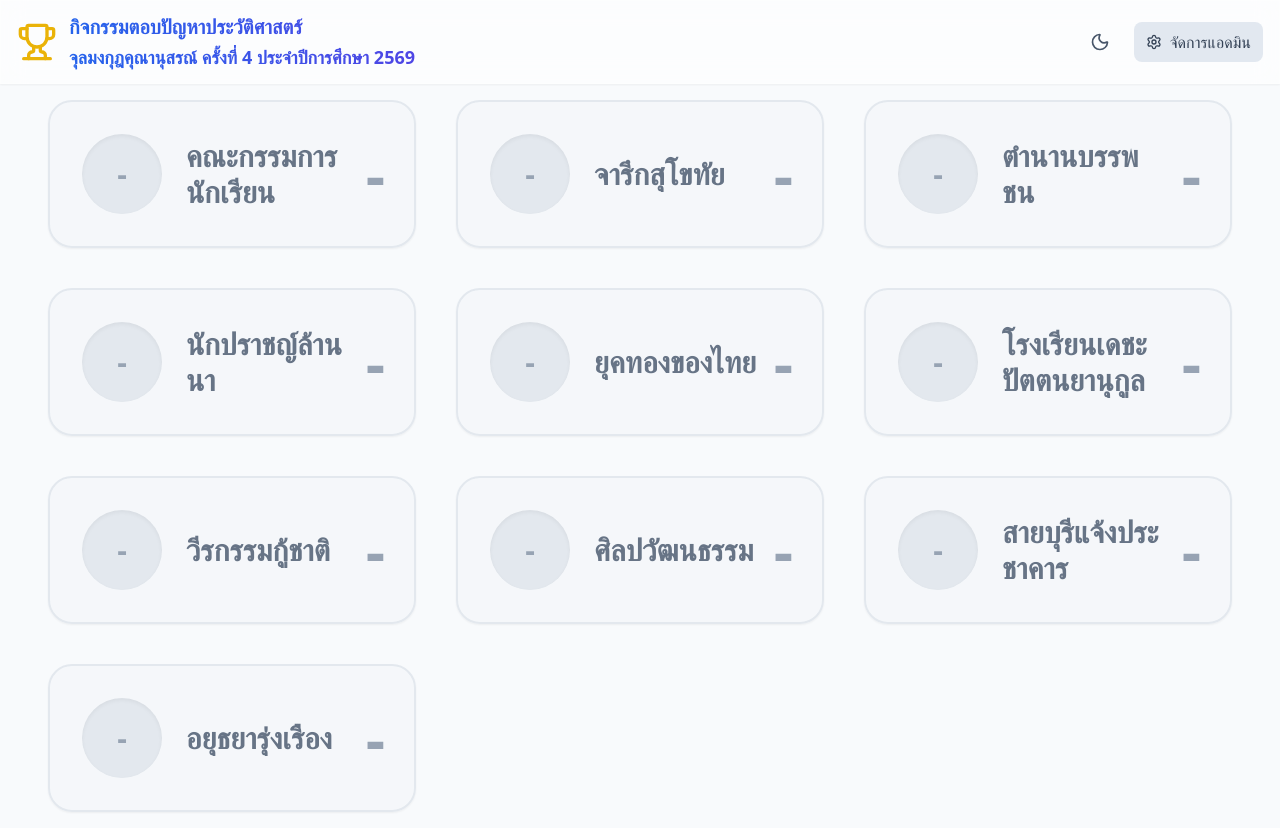
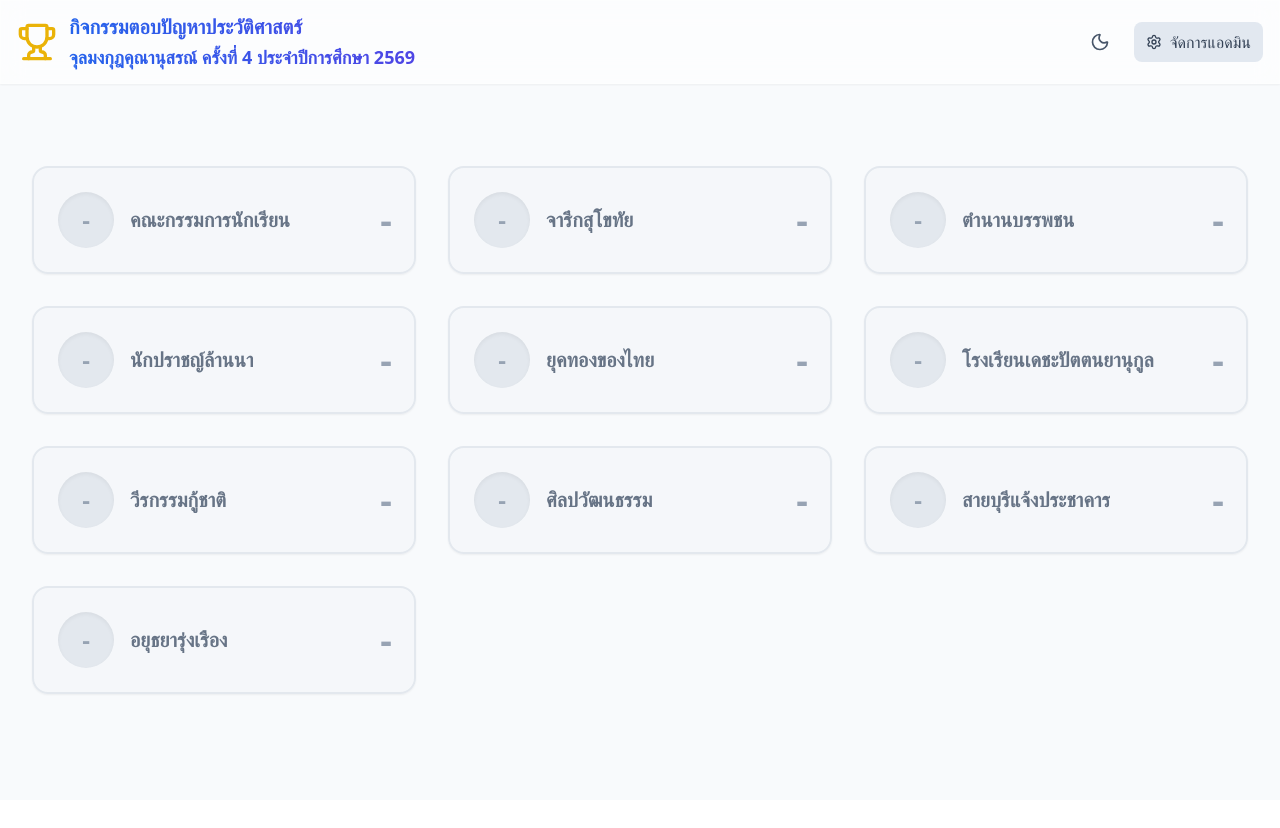
Before and after one commit to phongampaidh-cpu/leaderboard, a React (Vite) app: page / in a window 1280 px wide. After the commit the page ends 800 px from the top, so only its background shows below. Built offline with nearby package versions, Linux system fonts and the light colour scheme.

Commit message:
Update App.jsx

```diff
--- a/src/App.jsx
+++ b/src/App.jsx
@@ -1,12 +1,11 @@
 import React, { useState, useEffect, useRef } from 'react';
 import {
   Trophy, Medal, Settings, UserPlus, Trash2, Edit2,
-  RefreshCcw, Moon, Sun, ArrowLeft, PartyPopper,
-  FileSpreadsheet, X, Minus, Plus, Printer, MonitorPlay
+  RefreshCcw, Moon, Sun, MonitorPlay, PartyPopper,
+  FileSpreadsheet, X, Minus, Plus, Printer
 } from 'lucide-react';
 
-/* STREAMING_CHUNK:Initializing Graphic Components... */
-// คอมโพเนนต์กราฟิกเด็กนักเรียน (ใส่ชุดนักเรียน)
+// คอมโพเนนต์กราฟิกเด็กนักเรียน
 const StudentMascot = ({ className }) => (
   <svg className={className} viewBox="0 0 100 100" fill="none" xmlns="http://www.w3.org/2000/svg">
     <g transform="translate(0, 5)">
@@ -31,7 +30,6 @@ const StudentMascot = ({ className }) => (
 );
 
 const App = () => {
-  /* STREAMING_CHUNK:Initializing States... */
   const [teams, setTeams] = useState(() => {
     const saved = localStorage.getItem('bmpn_teams');
     if (saved) return JSON.parse(saved);
@@ -72,7 +70,6 @@ const App = () => {
   const [animatingTeams, setAnimatingTeams] = useState(new Set());
   const prevTeamsRef = useRef(teams);
 
-  /* STREAMING_CHUNK:Setting up Effects and Syncing... */
   useEffect(() => {
     const script = document.createElement('script');
     script.src = 'https://cdn.jsdelivr.net/npm/canvas-confetti@1.9.3/dist/confetti.browser.min.js';
@@ -158,7 +155,6 @@ const App = () => {
     }
   }, [darkMode]);
 
-  /* STREAMING_CHUNK:Defining Logic and Functions... */
   const sortedTeams = [...teams].sort((a, b) => {
     if (b.score === a.score) return a.name.localeCompare(b.name, 'th');
     return b.score - a.score;
@@ -242,7 +238,6 @@ const App = () => {
     };
   };
 
-  /* STREAMING_CHUNK:Setting up Global CSS... */
   const customStyles = `
     .glass-panel { background: rgba(255, 255, 255, 0.6); backdrop-filter: blur(12px); -webkit-backdrop-filter: blur(12px); border: 1px solid rgba(255, 255, 255, 0.3); }
     .dark .glass-panel { background: rgba(30, 41, 59, 0.7); border: 1px solid rgba(255, 255, 255, 0.1); }
@@ -251,20 +246,20 @@ const App = () => {
 
     /* แอนิเมชันกระโดดเด้งจากด้านหลัง (Jump Behind) */
     @keyframes jumpUp {
-      0% { transform: translate(-50%, 60%); opacity: 0; }
-      15% { transform: translate(-50%, -95%) scale(1.1); opacity: 1; }
-      30% { transform: translate(-50%, -65%) scale(1); opacity: 1; }
-      45% { transform: translate(-50%, -85%) scale(1.05); opacity: 1; }
-      65% { transform: translate(-50%, -65%) scale(1); opacity: 1; }
-      85% { transform: translate(-50%, -65%); opacity: 1; }
-      100% { transform: translate(-50%, 60%); opacity: 0; }
+      0% { transform: translate(-50%, 50%); opacity: 0; }
+      15% { transform: translate(-50%, -100%) scale(1.1); opacity: 1; }
+      30% { transform: translate(-50%, -60%) scale(1); opacity: 1; }
+      45% { transform: translate(-50%, -80%) scale(1.05); opacity: 1; }
+      65% { transform: translate(-50%, -60%) scale(1); opacity: 1; }
+      85% { transform: translate(-50%, -60%); opacity: 1; }
+      100% { transform: translate(-50%, 50%); opacity: 0; }
     }
 
     .student-jump {
       position: absolute;
       left: 50%;
       top: 0;
-      transform: translate(-50%, 60%);
+      transform: translate(-50%, 50%);
       z-index: 0; /* ซ่อนไว้หลังป้ายคะแนน */
       opacity: 0;
       pointer-events: none;
@@ -297,91 +292,90 @@ const App = () => {
 
   // คอมโพเนนต์สำหรับแท่นรางวัล รองรับทั้งจอ TV และจอ Preview
   const PodiumView = ({ rank1, rank2, rank3, isPreview = false }) => (
-    <div className={`flex flex-row justify-center items-end gap-2 sm:gap-6 lg:gap-10 px-2 w-full ${
-      isPreview ? 'h-[200px] mt-2 mb-4' : 'h-[350px] sm:h-[450px] lg:h-[550px] 2xl:h-[650px] mt-8 sm:mt-12 mb-8 2xl:mb-12'
+    <div className={`flex flex-row justify-center items-end gap-2 sm:gap-4 lg:gap-8 px-2 w-full max-w-6xl mx-auto ${
+      isPreview ? 'mt-4 mb-2' : 'mt-16 lg:mt-24 2xl:mt-32 mb-8 lg:mb-12'
     }`}>
 
       {/* แท่นอันดับ 2 */}
       {rank2 ? (
-        <div className={`flex flex-col items-center w-[30%] ${isPreview ? 'max-w-[150px]' : 'max-w-[320px] 2xl:max-w-[400px]'} animate-fade-in-up relative ${animatingTeams.has(rank2.id) ? 'is-animating' : ''}`} style={{ animationDelay: '0.1s' }}>
+        <div className={`flex flex-col items-center w-[30%] ${isPreview ? 'max-w-[120px]' : 'max-w-[300px]'} animate-fade-in-up relative ${animatingTeams.has(rank2.id) ? 'is-animating' : ''}`} style={{ animationDelay: '0.1s' }}>
 
           <div className="student-jump">
-            <StudentMascot className={isPreview ? "w-16 h-16 drop-shadow-lg" : "w-32 h-32 lg:w-48 lg:h-48 2xl:w-60 2xl:h-60 drop-shadow-xl"} />
+            <StudentMascot className={isPreview ? "w-12 h-12 drop-shadow-lg" : "w-24 h-24 lg:w-32 lg:h-32 2xl:w-40 2xl:h-40 drop-shadow-xl"} />
           </div>
 
           <div className={`flex flex-col items-center justify-center mb-2 bg-gradient-to-r from-slate-200 to-gray-100 dark:from-slate-700 dark:to-gray-800 rounded-2xl shadow-xl border border-slate-300 dark:border-slate-500 w-full relative z-10 text-center transition-transform hover:-translate-y-1 scale-[1.01] ${
-            isPreview ? 'p-2 min-h-[70px]' : 'p-4 lg:p-6 2xl:p-8 min-h-[140px] lg:min-h-[180px] 2xl:min-h-[220px]'
+            isPreview ? 'p-2 min-h-[60px]' : 'p-3 lg:p-5 min-h-[100px] lg:min-h-[140px]'
           }`}>
-            <Medal className={`${isPreview ? 'w-5 h-5 mb-1' : 'w-10 h-10 lg:w-16 lg:h-16 2xl:w-20 2xl:h-20 mb-2 lg:mb-3'} text-slate-500 dark:text-slate-300 drop-shadow-md flex-shrink-0`} />
-            <span className={`font-bold break-words line-clamp-2 w-full text-slate-800 dark:text-white leading-snug ${isPreview ? 'text-[10px]' : 'text-sm lg:text-2xl 2xl:text-3xl'}`}>{rank2.name}</span>
-            <div className="flex items-baseline gap-1 mt-1 lg:mt-2 justify-center w-full">
-              <span className={`font-black text-slate-700 dark:text-slate-200 tracking-tighter ${isPreview ? 'text-sm' : 'text-3xl lg:text-5xl 2xl:text-6xl'}`}>{rank2.score.toLocaleString()}</span>
-              <span className={`font-bold text-slate-400 dark:text-slate-500 ${isPreview ? 'text-[8px]' : 'text-xs lg:text-base 2xl:text-xl'}`}>คะแนน</span>
+            <Medal className={`${isPreview ? 'w-4 h-4 mb-0.5' : 'w-8 h-8 lg:w-12 lg:h-12 mb-1 lg:mb-2'} text-slate-500 dark:text-slate-300 drop-shadow-md flex-shrink-0`} />
+            <span className={`font-bold break-words line-clamp-2 w-full text-slate-800 dark:text-white leading-snug ${isPreview ? 'text-[9px]' : 'text-xs lg:text-lg 2xl:text-xl'}`}>{rank2.name}</span>
+            <div className="flex items-baseline gap-1 mt-1 justify-center w-full">
+              <span className={`font-black text-slate-700 dark:text-slate-200 tracking-tighter ${isPreview ? 'text-xs' : 'text-2xl lg:text-4xl 2xl:text-5xl'}`}>{rank2.score.toLocaleString()}</span>
+              <span className={`font-bold text-slate-400 dark:text-slate-500 ${isPreview ? 'text-[7px]' : 'text-[10px] lg:text-sm'}`}>คะแนน</span>
             </div>
           </div>
           <div className={`w-full bg-gradient-to-t from-slate-300 to-slate-100 dark:from-slate-700 dark:to-slate-500 rounded-t-xl shadow-inner flex justify-center pt-2 border-t-4 border-slate-400 relative z-10 ${
-            isPreview ? 'h-16' : 'h-32 sm:h-44 lg:h-56 2xl:h-72 pt-6 lg:pt-10'
+            isPreview ? 'h-12' : 'h-24 sm:h-32 lg:h-44 2xl:h-52 pt-4 lg:pt-6'
           }`}>
-            <span className={`font-black text-slate-400/50 dark:text-slate-900/30 ${isPreview ? 'text-3xl' : 'text-6xl lg:text-8xl 2xl:text-9xl'}`}>2</span>
+            <span className={`font-black text-slate-400/50 dark:text-slate-900/30 ${isPreview ? 'text-2xl' : 'text-5xl lg:text-7xl 2xl:text-8xl'}`}>2</span>
           </div>
         </div>
-      ) : <div className={`w-[30%] ${isPreview ? 'max-w-[150px]' : 'max-w-[320px] 2xl:max-w-[400px]'}`}></div>}
+      ) : <div className={`w-[30%] ${isPreview ? 'max-w-[120px]' : 'max-w-[300px]'}`}></div>}
 
       {/* แท่นอันดับ 1 */}
-      <div className={`flex flex-col items-center w-[40%] ${isPreview ? 'max-w-[200px]' : 'max-w-[420px] 2xl:max-w-[550px]'} animate-fade-in-up relative ${animatingTeams.has(rank1.id) ? 'is-animating' : ''}`}>
+      <div className={`flex flex-col items-center w-[38%] ${isPreview ? 'max-w-[150px]' : 'max-w-[400px]'} animate-fade-in-up relative ${animatingTeams.has(rank1.id) ? 'is-animating' : ''}`}>
 
           <div className="student-jump">
-            <StudentMascot className={isPreview ? "w-20 h-20 drop-shadow-xl" : "w-40 h-40 lg:w-60 lg:h-60 2xl:w-72 2xl:h-72 drop-shadow-2xl"} />
+            <StudentMascot className={isPreview ? "w-16 h-16 drop-shadow-xl" : "w-32 h-32 lg:w-40 lg:h-40 2xl:w-48 2xl:h-48 drop-shadow-2xl"} />
           </div>
 
           <div className={`flex flex-col items-center justify-center mb-2 bg-gradient-to-br from-yellow-100 to-amber-50 dark:from-yellow-900/60 dark:to-amber-900/30 rounded-2xl shadow-2xl border-2 border-yellow-400 dark:border-yellow-500 w-full relative z-10 text-center transition-transform hover:-translate-y-2 scale-105 ${
-            isPreview ? 'p-2 min-h-[80px]' : 'p-5 lg:p-8 2xl:p-10 min-h-[160px] lg:min-h-[220px] 2xl:min-h-[280px]'
+            isPreview ? 'p-2 min-h-[70px]' : 'p-4 lg:p-6 min-h-[120px] lg:min-h-[160px]'
           }`}>
-            <Trophy className={`${isPreview ? 'w-6 h-6 mb-1' : 'w-14 h-14 lg:w-24 lg:h-24 2xl:w-32 2xl:h-32 mb-2 lg:mb-4'} text-yellow-500 drop-shadow-lg flex-shrink-0`} />
-            <span className={`font-extrabold break-words line-clamp-2 w-full text-slate-800 dark:text-white leading-snug ${isPreview ? 'text-[11px]' : 'text-base lg:text-3xl 2xl:text-4xl'}`}>{rank1.name}</span>
-            <div className="flex items-baseline gap-1 sm:gap-1.5 mt-1 lg:mt-2 justify-center w-full">
-              <span className={`font-black text-yellow-600 dark:text-yellow-400 tracking-tighter ${isPreview ? 'text-base' : 'text-4xl lg:text-7xl 2xl:text-8xl'}`}>{rank1.score.toLocaleString()}</span>
-              <span className={`font-bold text-yellow-700/60 dark:text-yellow-500/80 ${isPreview ? 'text-[9px]' : 'text-sm lg:text-xl 2xl:text-2xl'}`}>คะแนน</span>
+            <Trophy className={`${isPreview ? 'w-5 h-5 mb-0.5' : 'w-10 h-10 lg:w-16 lg:h-16 mb-1 lg:mb-2'} text-yellow-500 drop-shadow-lg flex-shrink-0`} />
+            <span className={`font-extrabold break-words line-clamp-2 w-full text-slate-800 dark:text-white leading-snug ${isPreview ? 'text-[10px]' : 'text-sm lg:text-xl 2xl:text-2xl'}`}>{rank1.name}</span>
+            <div className="flex items-baseline gap-1 mt-1 justify-center w-full">
+              <span className={`font-black text-yellow-600 dark:text-yellow-400 tracking-tighter ${isPreview ? 'text-sm' : 'text-3xl lg:text-5xl 2xl:text-6xl'}`}>{rank1.score.toLocaleString()}</span>
+              <span className={`font-bold text-yellow-700/60 dark:text-yellow-500/80 ${isPreview ? 'text-[8px]' : 'text-xs lg:text-sm'}`}>คะแนน</span>
             </div>
           </div>
           <div className={`w-full bg-gradient-to-t from-yellow-500 to-yellow-300 dark:from-yellow-700 dark:to-yellow-500 rounded-t-xl shadow-[0_-10px_40px_rgba(234,179,8,0.3)] flex justify-center pt-2 border-t-4 border-yellow-200 relative z-10 ${
-            isPreview ? 'h-24' : 'h-48 sm:h-64 lg:h-80 2xl:h-96 pt-8 lg:pt-12'
+            isPreview ? 'h-16' : 'h-32 sm:h-48 lg:h-60 2xl:h-72 pt-6 lg:pt-8'
           }`}>
             <div className="absolute inset-0 bg-white/20 dark:bg-black/10 rounded-t-xl pointer-events-none"></div>
-            <span className={`font-black text-yellow-700/40 dark:text-yellow-900/40 relative z-10 ${isPreview ? 'text-4xl' : 'text-7xl lg:text-9xl 2xl:text-[10rem]'}`}>1</span>
+            <span className={`font-black text-yellow-700/40 dark:text-yellow-900/40 relative z-10 ${isPreview ? 'text-3xl' : 'text-6xl lg:text-8xl 2xl:text-9xl'}`}>1</span>
           </div>
       </div>
 
       {/* แท่นอันดับ 3 */}
       {rank3 ? (
-        <div className={`flex flex-col items-center w-[30%] ${isPreview ? 'max-w-[150px]' : 'max-w-[320px] 2xl:max-w-[400px]'} animate-fade-in-up relative ${animatingTeams.has(rank3.id) ? 'is-animating' : ''}`} style={{ animationDelay: '0.2s' }}>
+        <div className={`flex flex-col items-center w-[30%] ${isPreview ? 'max-w-[120px]' : 'max-w-[300px]'} animate-fade-in-up relative ${animatingTeams.has(rank3.id) ? 'is-animating' : ''}`} style={{ animationDelay: '0.2s' }}>
 
           <div className="student-jump">
-            <StudentMascot className={isPreview ? "w-16 h-16 drop-shadow-lg" : "w-32 h-32 lg:w-48 lg:h-48 2xl:w-60 2xl:h-60 drop-shadow-xl"} />
+            <StudentMascot className={isPreview ? "w-12 h-12 drop-shadow-lg" : "w-24 h-24 lg:w-32 lg:h-32 2xl:w-40 2xl:h-40 drop-shadow-xl"} />
           </div>
 
           <div className={`flex flex-col items-center justify-center mb-2 bg-white dark:bg-slate-800 rounded-2xl shadow-lg border border-amber-300 dark:border-amber-900/50 w-full relative z-10 text-center transition-transform hover:-translate-y-1 ${
-            isPreview ? 'p-2 min-h-[70px]' : 'p-4 lg:p-6 2xl:p-8 min-h-[140px] lg:min-h-[180px] 2xl:min-h-[220px]'
+            isPreview ? 'p-2 min-h-[60px]' : 'p-3 lg:p-5 min-h-[100px] lg:min-h-[140px]'
           }`}>
-            <Medal className={`${isPreview ? 'w-5 h-5 mb-1' : 'w-10 h-10 lg:w-16 lg:h-16 2xl:w-20 2xl:h-20 mb-2 lg:mb-3'} text-amber-600 drop-shadow-sm flex-shrink-0`} />
-            <span className={`font-bold break-words line-clamp-2 w-full text-slate-700 dark:text-slate-200 leading-snug ${isPreview ? 'text-[10px]' : 'text-sm lg:text-2xl 2xl:text-3xl'}`}>{rank3.name}</span>
-            <div className="flex items-baseline gap-1 mt-1 lg:mt-2 justify-center w-full">
-              <span className={`font-black text-amber-600 dark:text-amber-500 tracking-tighter ${isPreview ? 'text-sm' : 'text-3xl lg:text-5xl 2xl:text-6xl'}`}>{rank3.score.toLocaleString()}</span>
-              <span className={`font-bold text-amber-700/50 dark:text-amber-500/80 ${isPreview ? 'text-[8px]' : 'text-xs lg:text-base 2xl:text-xl'}`}>คะแนน</span>
+            <Medal className={`${isPreview ? 'w-4 h-4 mb-0.5' : 'w-8 h-8 lg:w-12 lg:h-12 mb-1 lg:mb-2'} text-amber-600 drop-shadow-sm flex-shrink-0`} />
+            <span className={`font-bold break-words line-clamp-2 w-full text-slate-700 dark:text-slate-200 leading-snug ${isPreview ? 'text-[9px]' : 'text-xs lg:text-lg 2xl:text-xl'}`}>{rank3.name}</span>
+            <div className="flex items-baseline gap-1 mt-1 justify-center w-full">
+              <span className={`font-black text-amber-600 dark:text-amber-500 tracking-tighter ${isPreview ? 'text-xs' : 'text-2xl lg:text-4xl 2xl:text-5xl'}`}>{rank3.score.toLocaleString()}</span>
+              <span className={`font-bold text-amber-700/50 dark:text-amber-500/80 ${isPreview ? 'text-[7px]' : 'text-[10px] lg:text-sm'}`}>คะแนน</span>
             </div>
           </div>
           <div className={`w-full bg-gradient-to-t from-orange-300 to-amber-200 dark:from-amber-800 dark:to-orange-700 rounded-t-xl shadow-inner flex justify-center pt-2 border-t-4 border-amber-400 relative z-10 ${
-            isPreview ? 'h-10' : 'h-24 sm:h-36 lg:h-44 2xl:h-56 pt-4 lg:pt-8'
+            isPreview ? 'h-8' : 'h-16 sm:h-24 lg:h-32 2xl:h-40 pt-2 lg:pt-4'
           }`}>
-            <span className={`font-black text-amber-700/30 dark:text-amber-900/30 ${isPreview ? 'text-2xl' : 'text-5xl lg:text-7xl 2xl:text-8xl'}`}>3</span>
+            <span className={`font-black text-amber-700/30 dark:text-amber-900/30 ${isPreview ? 'text-xl' : 'text-4xl lg:text-6xl 2xl:text-7xl'}`}>3</span>
           </div>
         </div>
-      ) : <div className={`w-[30%] ${isPreview ? 'max-w-[150px]' : 'max-w-[320px] 2xl:max-w-[400px]'}`}></div>}
+      ) : <div className={`w-[30%] ${isPreview ? 'max-w-[120px]' : 'max-w-[300px]'}`}></div>}
 
     </div>
   );
 
-  /* STREAMING_CHUNK:Rendering the Header and App Layout... */
   return (
     <div className={`min-h-[calc(100vh)] flex flex-col transition-colors duration-300 font-sans ${darkMode ? 'bg-slate-900 text-white' : 'bg-slate-50 text-slate-800'}`}>
       <style>{customStyles}</style>
@@ -419,15 +413,14 @@ const App = () => {
       </nav>
 
       {/* --- Main Content Area --- */}
-      {/* ขยาย max-w ให้ใหญ่ขึ้นมากเพื่อรองรับจอ TV ระดับ 80-90 นิ้ว */}
       <main className={`flex-1 flex flex-col justify-center container mx-auto px-4 py-4 overflow-hidden ${isAdmin ? 'max-w-7xl' : 'max-w-[1800px] w-full'}`}>
 
-        {/* STREAMING_CHUNK:Rendering Public Live View (Audience Mode)... */}
+        {}
         {/* =========================================================================
             VIEW 1: PUBLIC LEADERBOARD (หน้าจอสำหรับผู้ชม Live View สำหรับ TV 80-90 นิ้ว)
             ========================================================================= */}
         {!isAdmin && (
-          <div className="flex-1 flex flex-col justify-center w-full min-h-[calc(100vh-120px)]">
+          <div className="flex-1 flex flex-col justify-center w-full min-h-[calc(100vh-120px)] pb-10">
             {(() => {
               if (teams.length === 0) {
                 return (
@@ -440,47 +433,47 @@ const App = () => {
               const { rank1, rank2, rank3, bottomTeams } = getRankedTeamsData();
 
               return (
-                <div className="flex flex-col items-center w-full mx-auto -mt-4 sm:-mt-8">
+                <div className="flex flex-col items-center w-full mx-auto">
 
-                  {/* --- แท่นรางวัล (Podium) ขยายขนาด 4K --- */}
+                  {/* --- แท่นรางวัล (Podium) --- */}
                   {rank1 && <PodiumView rank1={rank1} rank2={rank2} rank3={rank3} />}
 
-                  {/* --- ตารางรายชื่อทีมที่เหลือ (ปรับคอลัมน์ให้สมดุลกับความกว้างจอ) --- */}
+                  {/* --- ตารางรายชื่อทีมที่เหลือ --- */}
                   {bottomTeams.length > 0 && (
-                    <div className="grid grid-cols-1 md:grid-cols-2 lg:grid-cols-3 2xl:grid-cols-4 gap-6 lg:gap-10 mt-8 w-full px-2 lg:px-8">
+                    <div className="grid grid-cols-1 md:grid-cols-2 lg:grid-cols-3 2xl:grid-cols-4 gap-4 lg:gap-8 mt-4 w-full px-2 lg:px-4 max-w-7xl mx-auto">
                       {bottomTeams.map((team) => {
                         const isRanked = team.score > 0;
                         return (
                           <div
                             key={team.id}
-                            className={`flex items-center justify-between p-6 lg:p-8 rounded-3xl border-2 transition-all duration-300 shadow-sm hover:shadow-xl hover:-translate-y-2 ${
+                            className={`flex items-center justify-between p-4 lg:p-6 rounded-2xl border-2 transition-all duration-300 shadow-sm hover:shadow-lg hover:-translate-y-1 ${
                               isRanked
                                 ? 'glass-panel border-blue-200 dark:border-blue-800 bg-white/80 dark:bg-slate-800/80'
                                 : 'bg-slate-100/50 dark:bg-slate-800/40 border-slate-200 dark:border-slate-700 grayscale-[20%]'
                             }`}
                           >
-                            <div className="flex items-center gap-4 lg:gap-6 overflow-hidden pr-4">
-                              <div className={`w-14 h-14 lg:w-20 lg:h-20 flex-shrink-0 rounded-full flex items-center justify-center font-black text-xl lg:text-3xl shadow-inner ${
+                            <div className="flex items-center gap-3 lg:gap-4 overflow-hidden pr-2">
+                              <div className={`w-10 h-10 lg:w-14 lg:h-14 flex-shrink-0 rounded-full flex items-center justify-center font-black text-lg lg:text-2xl shadow-inner ${
                                 isRanked
                                   ? 'bg-blue-100 dark:bg-blue-900/50 text-blue-700 dark:text-blue-300'
                                   : 'bg-slate-200 dark:bg-slate-700 text-slate-400'
                               }`}>
                                 {team.displayRank}
                               </div>
-                              <h4 className={`font-bold text-xl lg:text-3xl 2xl:text-4xl break-words line-clamp-2 leading-snug ${
+                              <h4 className={`font-bold text-lg lg:text-xl 2xl:text-2xl break-words line-clamp-2 leading-snug ${
                                 isRanked ? 'text-slate-800 dark:text-white' : 'text-slate-500 dark:text-slate-400'
                               }`}>
                                 {team.name}
                               </h4>
                             </div>
-                            <div className="flex items-baseline gap-1 lg:gap-2 ml-auto flex-shrink-0">
-                              <span className={`text-4xl lg:text-6xl 2xl:text-7xl font-black tabular-nums tracking-tighter ${
+                            <div className="flex items-baseline gap-1 ml-auto flex-shrink-0">
+                              <span className={`text-3xl lg:text-4xl 2xl:text-5xl font-black tabular-nums tracking-tighter ${
                                 isRanked ? 'text-blue-600 dark:text-blue-400' : 'text-slate-400 dark:text-slate-500'
                               }`}>
                                 {isRanked ? team.score.toLocaleString() : '-'}
                               </span>
                               {isRanked && (
-                                <span className="font-bold text-slate-400 dark:text-slate-400 text-sm lg:text-xl 2xl:text-2xl">คะแนน</span>
+                                <span className="font-bold text-slate-400 dark:text-slate-400 text-xs lg:text-sm">คะแนน</span>
                               )}
                             </div>
                           </div>
@@ -494,7 +487,7 @@ const App = () => {
           </div>
         )}
 
-        {/* STREAMING_CHUNK:Rendering Admin Control Panel... */}
+        {}
         {/* =========================================================================
             VIEW 2: ADMIN CONTROL PANEL (พร้อม Live Preview)
             ========================================================================= */}
@@ -659,7 +652,7 @@ const App = () => {
         )}
       </main>
 
-      {/* STREAMING_CHUNK:Rendering Modals and Print Views... */}
+      {}
       {/* =========================================================================
           MODALS & OVERLAYS
           ========================================================================= */}
```
